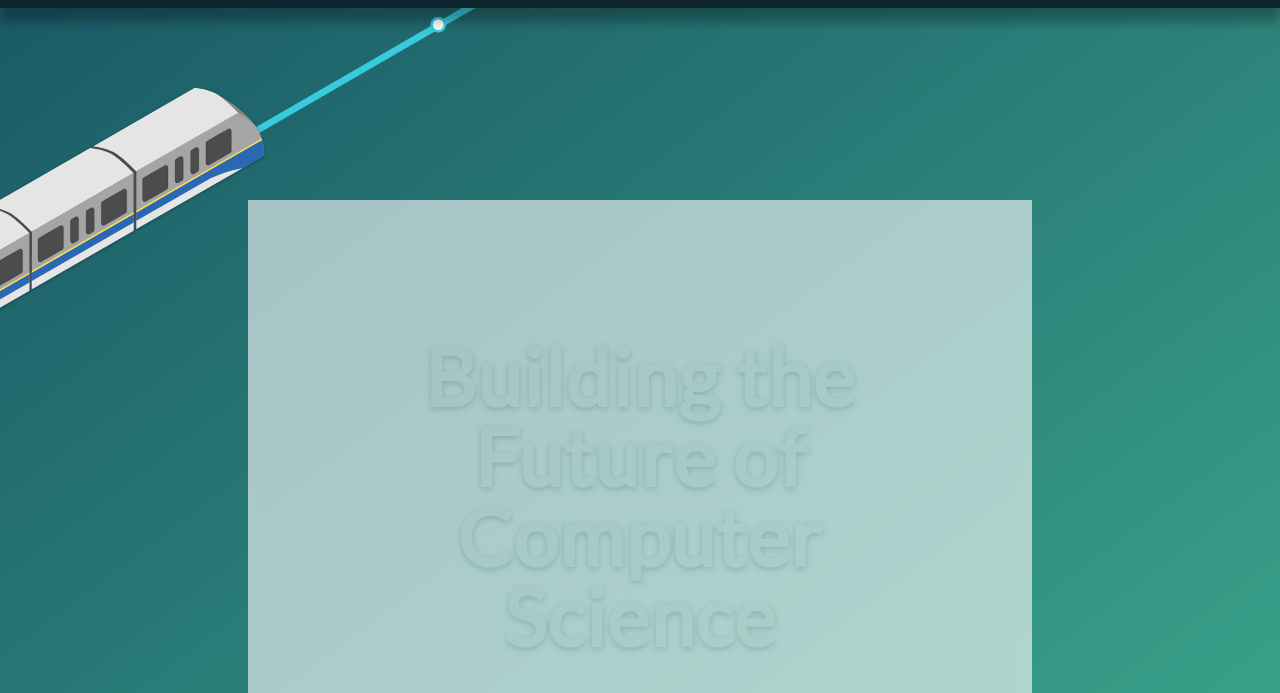
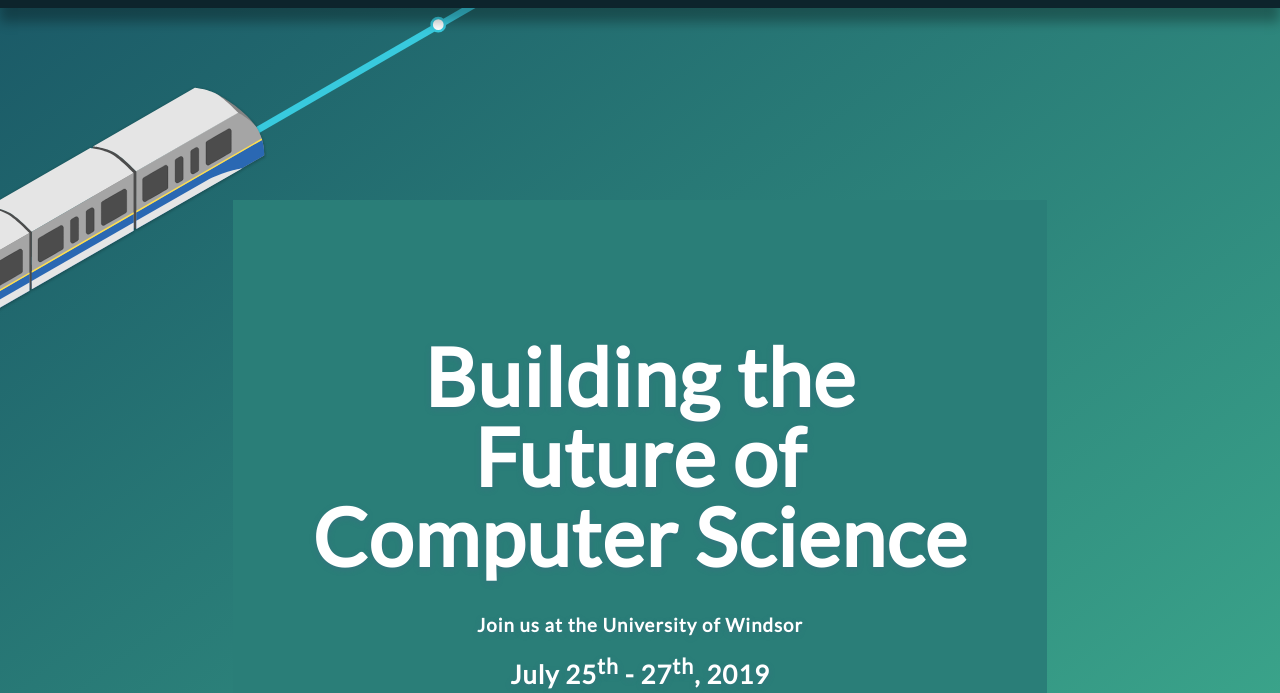
Before and after one commit to cucsc/cucsc-website-2020, a plain HTML site: page index.html in a window 1280 px wide. Shown: the part 56-749 px from the top of the page. Drawn offline with nearby package versions, Linux system fonts and the light colour scheme.

Commit message:
changed background colour

```diff
--- a/css/styles.css
+++ b/css/styles.css
@@ -124,8 +124,8 @@
           right: 0; }
 
 .home-div {
-  background-color: white;
-  opacity: 0.6;
+  background: linear-gradient(0deg, #2A7E78, #2A7E78), #FFFFFF;
+  color: white;
   /* background: -webkit-linear-gradient(142.9deg, #175163 -7.22%, #45BD96 114.47%), #FFFFFF;
   background: -o-linear-gradient(142.9deg, #175163 -7.22%, #45BD96 114.47%), #FFFFFF;
   background: linear-gradient(142.9deg, #175163 -7.22%, #45BD96 114.47%), #FFFFFF; */
@@ -133,7 +133,6 @@
   margin: 5em;
   margin-top: 15em;
   text-align: center;
-  width: 50%;
   display: inline-block;
 }
 
```
